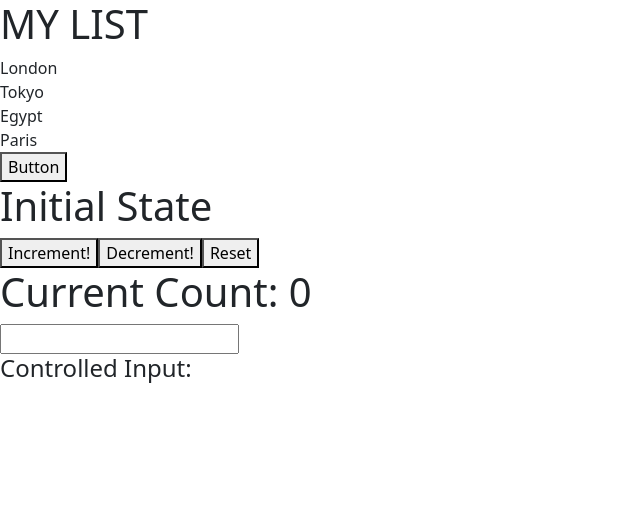
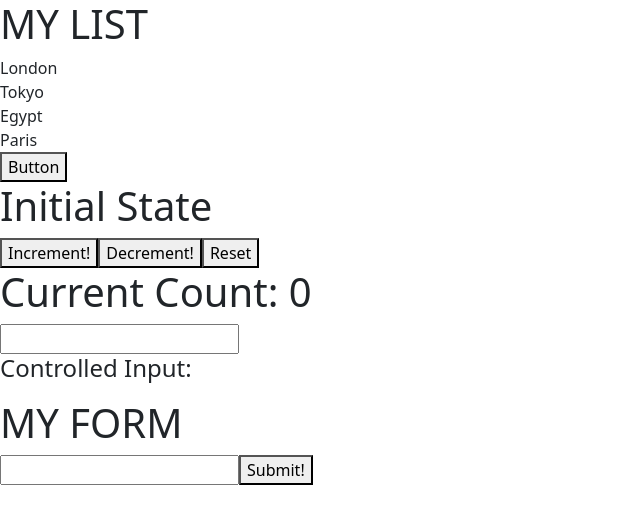
Before and after one commit to shilpakrishnanunni/react_tutorial, a React (Vite) app in the folder react-app/: page / in a window 1280 px wide. Shown: the top 524 px of the page, without its empty margins (0-640 px from the left). Built offline with nearby package versions, Linux system fonts and the light colour scheme.

Commit message:
form component with state change

```diff
--- a/react-app/src/App.tsx
+++ b/react-app/src/App.tsx
@@ -1,5 +1,5 @@
 import ListGroup from "./components/ListGroup";
-import {Counter, ToggleButton, ControlledInput} from "./components/Count";
+import {Counter, ToggleButton, ControlledInput, MyForm} from "./components/Count";
 
 function App () {
   return <div>
@@ -7,6 +7,7 @@ function App () {
     <Counter />
     <ToggleButton />
     <ControlledInput />
+    <MyForm />
   </div>
 }
 
--- a/react-app/src/components/Count.tsx
+++ b/react-app/src/components/Count.tsx
@@ -122,6 +122,41 @@ export class ControlledInput extends React.Component {
   }
 };
 
+export class MyForm extends React.Component {
+  constructor(props) {
+    super(props);
+    this.state = {
+      input: '',
+      submit: ''
+    };
+    this.handleChange = this.handleChange.bind(this);
+    this.handleSubmit = this.handleSubmit.bind(this);
+  }
+  handleChange(event) {
+    this.setState({
+      input: event.target.value
+    });
+  }
+  handleSubmit(event) {
+    this.setState(state => ({
+      submit: state.input
+    }))
+    event.preventDefault()
+  }
+  render() {
+    return (
+      <div>
+        <h1>MY FORM</h1>
+        <form onSubmit={this.handleSubmit}>
+          <input value={this.state.input} onChange={this.handleChange} />
+          <button type='submit'>Submit!</button>
+        </form>
+        <h1>{this.state.submit}</h1>
+      </div>
+    );
+  }
+}
+
 // stateful function
 // import React, { useState } from "react";
 
```
